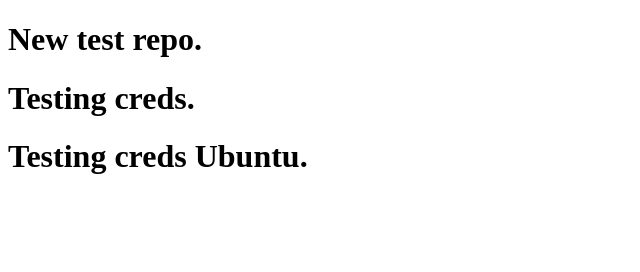
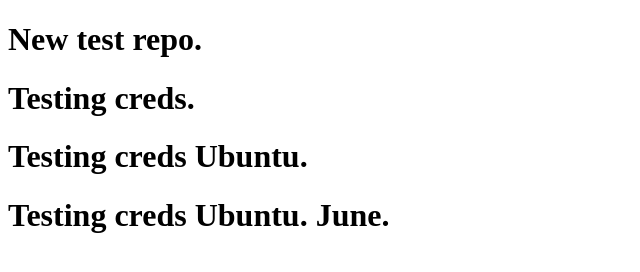
Before and after one commit to TatsuKenshi/test-new, a plain HTML site: page index.html in a window 1280 px wide. Shown: the whole page, without its empty margins (0-640 px from the left). Drawn offline with Linux system fonts and the light colour scheme.

Commit message:
Ubuntu test june

```diff
--- a/index.html
+++ b/index.html
@@ -9,5 +9,6 @@
     <h1>New test repo.</h1>
     <h1>Testing creds.</h1>
     <h1>Testing creds Ubuntu.</h1>
+    <h1>Testing creds Ubuntu. June.</h1>
 </body>
 </html>
```
